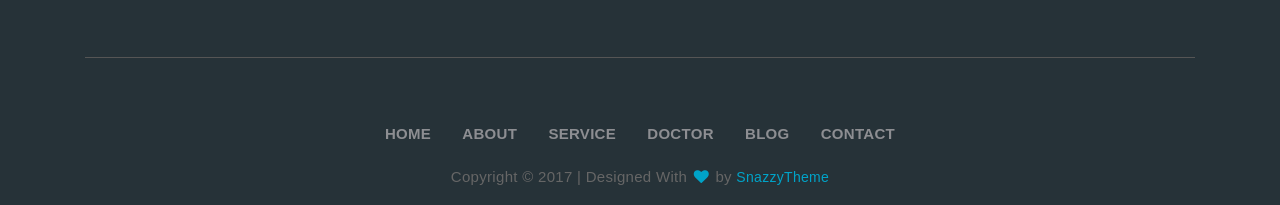
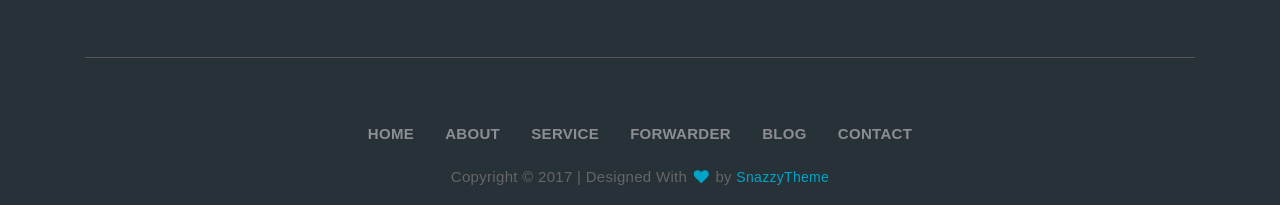
Before and after one commit to cassep/Forwarder, a plain HTML site: page index.html in a window 1280 px wide. Shown: the part 8078-8283 px from the top of the page. Drawn offline with Linux system fonts and the light colour scheme.

Commit message:
update index.html

```diff
--- a/index.html
+++ b/index.html
@@ -1168,7 +1168,7 @@ Perbedaan Jasa Logistik dan Freight Forwarding , Freight forwarder biasanya mena
                                 <li class="list-inline-item"><a href="">Home</a></li>
                                 <li class="list-inline-item"><a href="">About</a></li>
                                 <li class="list-inline-item"><a href="">Service</a></li>
-                                <li class="list-inline-item"><a href="">Doctor</a></li>
+                                <li class="list-inline-item"><a href="">forwarder</a></li>
                                 <li class="list-inline-item"><a href="">Blog</a></li>
                                 <li class="list-inline-item"><a href="">Contact</a></li>
                             </ul>
```
